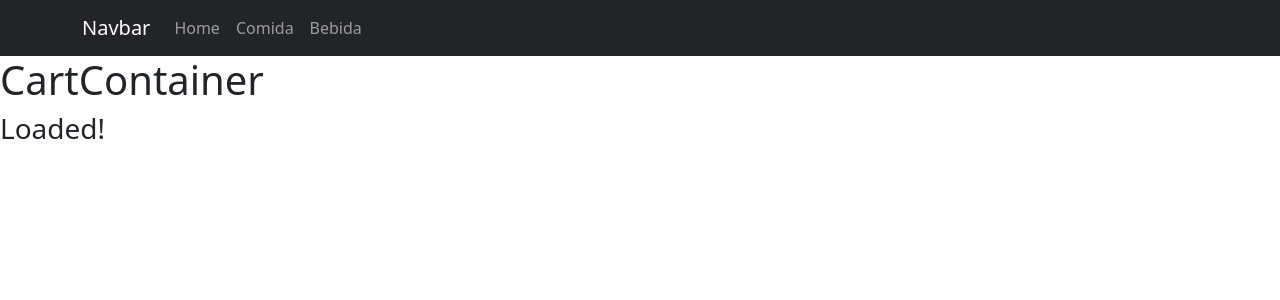
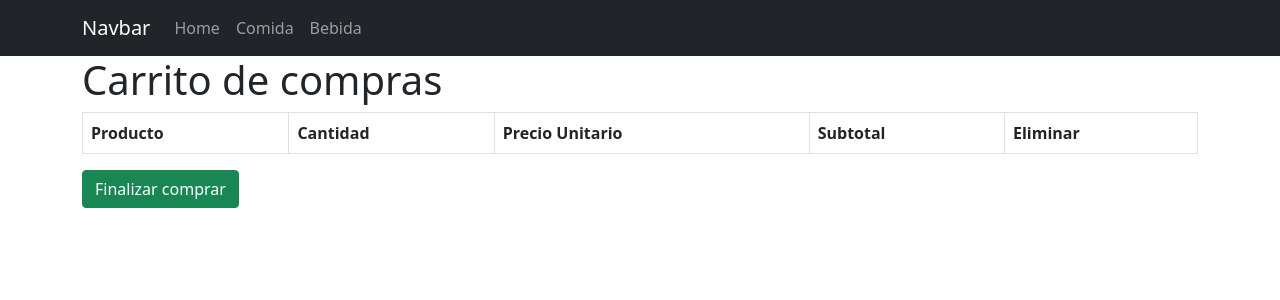
Before and after one commit to HernanGH/react-js, a React (Create React App) app: page /react-js/cart in a window 1280 px wide. Shown: the top 300 px of the page. Built offline with nearby package versions, Linux system fonts and the light colour scheme.

Commit message:
CLASE 13:  - New order

```diff
--- a/src/components/CardWidget.js
+++ b/src/components/CardWidget.js
@@ -1,5 +1,6 @@
 import { useContext } from 'react';
 import { FaShoppingCart } from 'react-icons/fa';
+import { useNavigate } from 'react-router-dom';
 import styled from 'styled-components';
 import { CartContext } from '../context/CartContext';
 
@@ -13,18 +14,28 @@ const StyledCount = styled.h5`
   margin-left: 4px;
 `
 
+const Wrapper = styled.div`
+  display: flex;
+  align-items: center;
+  cursor: pointer;
+`
+
+
 const CardWidget = () => {
   const { cantInCart } = useContext(CartContext) // 3 Consumir del context atraves del hook useContext
+  const navigate = useNavigate()
 
   if (cantInCart === 0) {
     return <></>
   }
 
+  const handleClick = () => navigate('/cart')
+
   return (
-    <>
+    <Wrapper onClick={handleClick}>
       <StyledIcon />
       <StyledCount>{cantInCart}</StyledCount>
-    </>
+    </Wrapper>
   );
 }
 
--- /dev/null
+++ b/src/components/Cart.js
@@ -0,0 +1,40 @@
+import Table from 'react-bootstrap/Table';
+import { BsTrash } from "react-icons/bs";
+import styled from 'styled-components';
+
+const StyledBsTrash = styled(BsTrash)`
+  color: red;
+  width: 2rem;
+  height: 2rem;
+  cursor: pointer;
+`
+
+
+const Cart = ({ items, onDelete }) => (
+  <Table striped bordered hover>
+    <thead>
+      <tr>
+        <th>Producto</th>
+        <th>Cantidad</th>
+        <th>Precio Unitario</th>
+        <th>Subtotal</th>
+        <th>Eliminar</th>
+      </tr>
+    </thead>
+    <tbody>
+      {items.map((item) => (
+        <tr key={item.id}>
+          <td>{item.name}</td>
+          <td>{item.quantity}</td>
+          <td>{item.price} $</td>
+          <td>{item.price * item.quantity} $</td>
+          <td>
+            <StyledBsTrash onClick={() => onDelete(item)} />
+          </td>
+        </tr>
+      ))}
+    </tbody>
+  </Table>
+);
+
+export default Cart;
--- a/src/components/CartContainer.js
+++ b/src/components/CartContainer.js
@@ -1,6 +1,38 @@
+import { useContext } from 'react';
+import { Button } from 'react-bootstrap';
+import Container from 'react-bootstrap/Container';
+import { CartContext } from '../context/CartContext';
+import Cart from "./Cart";
+
+const USER_DEMO = {
+  name: 'coderhouse',
+  phone: '112223344',
+  email: 'coderhouse@mail.com'
+}
+
+const calcTotal = (items) => items.reduce((previous, current) => previous + (current.quantity * Number(current.price)), 0)
+
 const CartContainer = () => {
+  const { cart } = useContext(CartContext);
+  console.log(cart);
+
+  const handleDelete = (item) => console.log('delete', item);
+
+  const handleClick = () => {
+    const newOrder = {
+      buyer: USER_DEMO,
+      items: cart,
+      total: calcTotal(cart)
+    }
+    console.log(newOrder)
+  };
+
   return (
-    <h1>CartContainer</h1>
+    <Container>
+      <h1>Carrito de compras</h1>
+      <Cart items={cart} onDelete={handleDelete} />
+      <Button variant="success" onClick={handleClick}>Finalizar comprar</Button>
+    </Container>
   );
 }
 
--- a/src/components/Loader.js
+++ b/src/components/Loader.js
@@ -11,7 +11,7 @@ const Loader = () => {
 
   return (
     <>
-      { loading ? <h2>Loading...</h2> : <h3>Loaded!</h3>}
+      { loading && <h2>Loading...</h2>}
     </>
   );
 }
```
